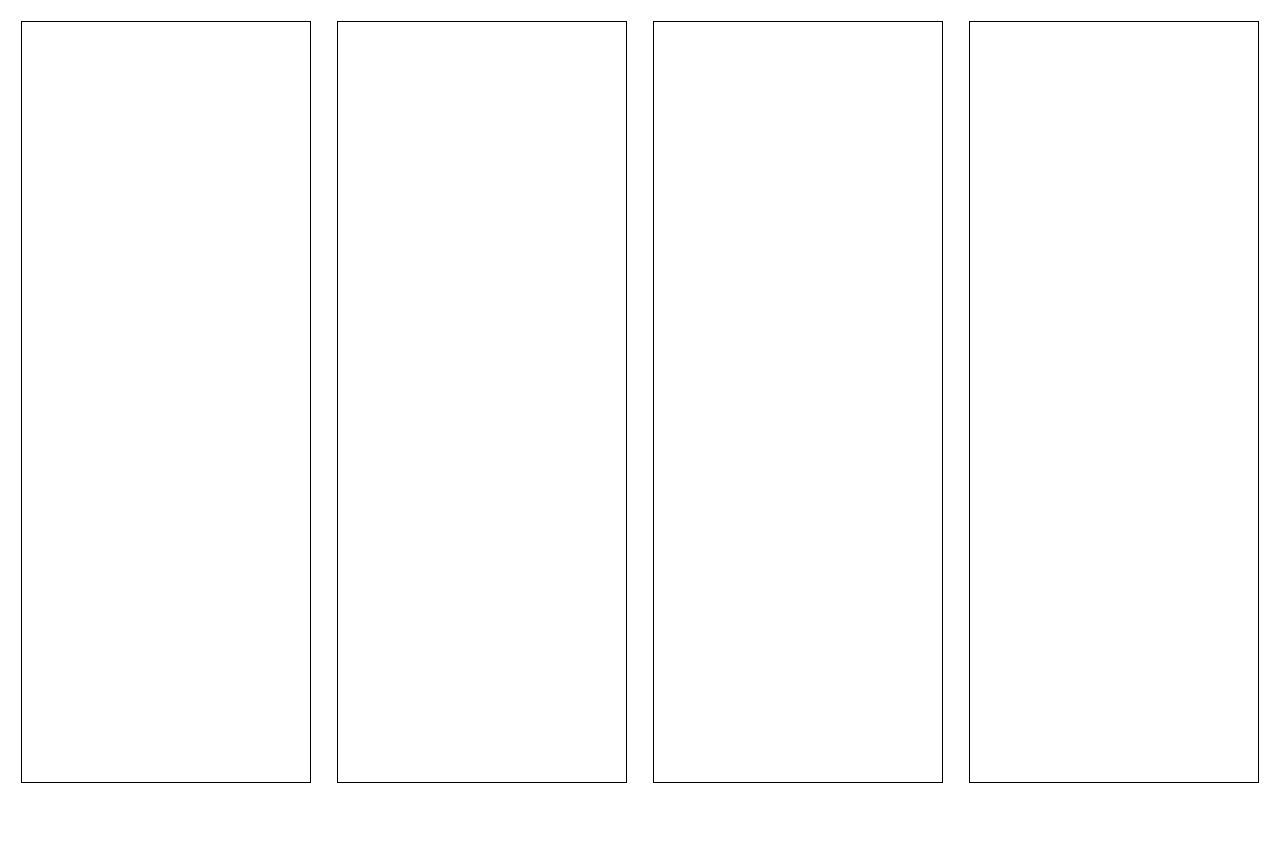
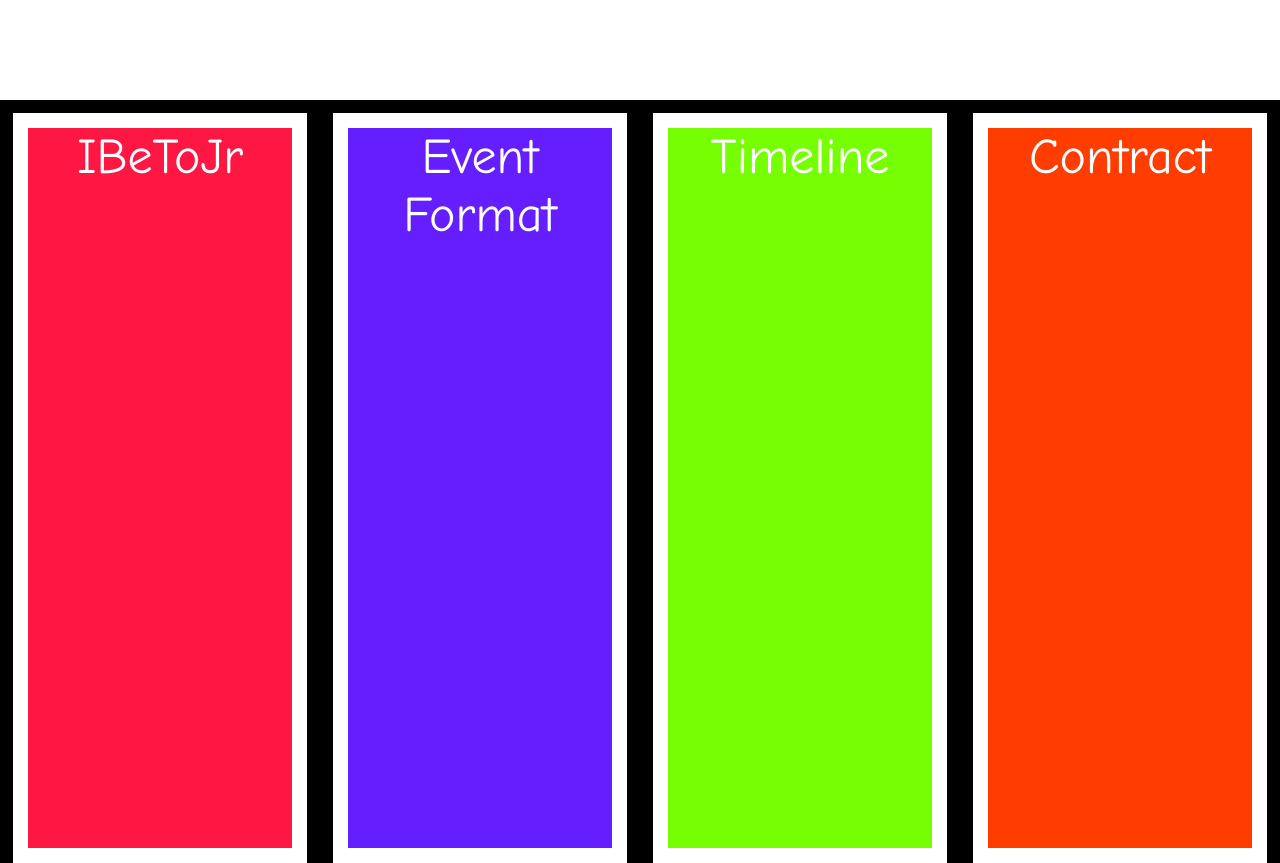
Before and after one commit to Excel-MEC/IBeToJr2017, a plain HTML site: page index.html in a window 1280 px wide. Before the commit the page ends 800 px from the top, so only its background shows below. Drawn offline with Linux system fonts and the light colour scheme.

Commit message:
second commit

```diff
--- a/css/ibetojr.css
+++ b/css/ibetojr.css
@@ -1,15 +1,50 @@
-
+*{
+	font-family: "Comic Sans MS", cursive, sans-serif;
+}
 
 body{
+	background: black;
+	display: block;
+	margin: 0px;
+	padding: 0px;
 
+}
+.header{
+	height:100px;
+	width: 100%;
+	background-color: white;
+	margin: 0px;
+	padding: 0px;
 }
 .columns{
 	display: flex;
-	height: 95vh;
+	height: 90vh;
 }
 .column{
 	width: 25%;
 	height: 100%;
 	margin: 1%;
-	border: solid black 1px;
+	border: solid white 15px;
+	transition-duration: 1s;
+	text-align: center;
 }
+.column:hover{
+	transform: scale(1.05);
+}
+.ibeto{
+	background-color:#ff1744 ;
+}
+.rules{
+	background-color:#651FFF;
+}
+.timeline{
+	background-color:#76FF03 ;
+}
+.contract{
+	background-color:#FF3d00 ;
+}
+
+.column span{
+	color: white;
+	font-size: 50px;
+}
--- a/index.html
+++ b/index.html
@@ -7,11 +7,22 @@
 	<script src="jquery-3.1.1.min.js"></script>
 </head>
 <body>
+	<div class="header">
+
+	</div>
 	<div class="columns">
-		<div class="column ibeto"></div>
-		<div class="column rules"></div>
-		<div class="column timeline"></div>
-		<div class="column contract"></div>
+		<div class="column ibeto">
+			<span>IBeToJr</span>
+		</div>
+		<div class="column rules">
+			<span>Event Format</span>
+		</div>
+		<div class="column timeline">
+			<span>Timeline</span>
+		</div>
+		<div class="column contract">
+			<span>Contract</span>
+		</div>
 	</div>
 </body>
 </html>
```
